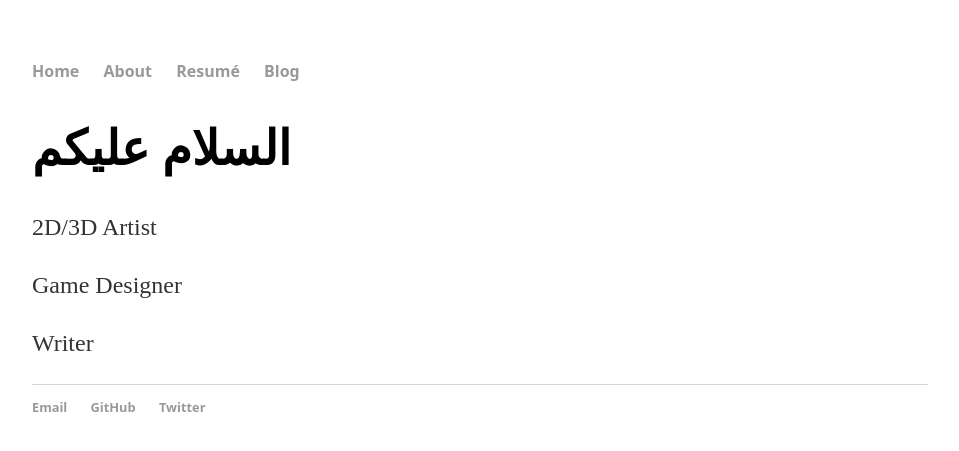
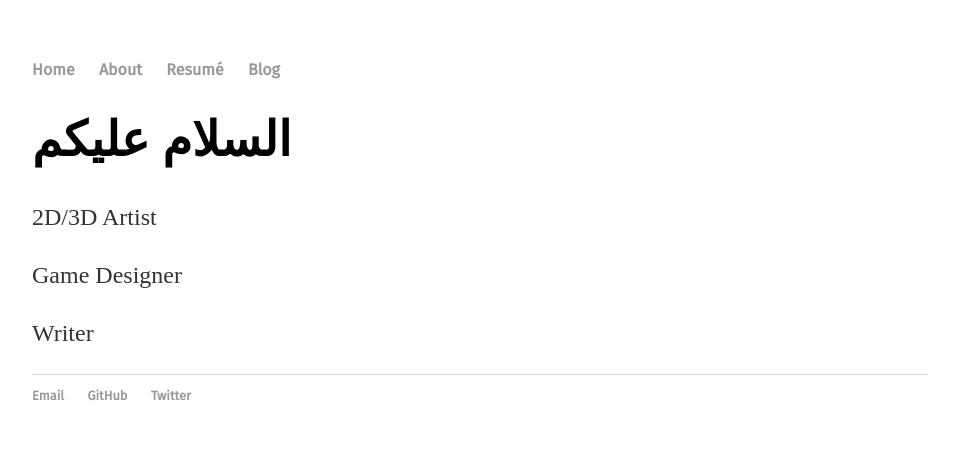
Before and after one commit to mstfacmly/mstfacmly.github.io, a Jekyll site: the page built from index.html, in a window 1280 px wide. Shown: the top 451 px of the page, without its empty margins (160-1119 px from the left). Built offline with Jekyll 4.4.1, drawn with Linux system fonts in a browser that asks for light colours; some web fonts are replaced.

Commit message:
attempting to add custom fonts

```diff
--- a/_layouts/default.html
+++ b/_layouts/default.html
@@ -4,6 +4,8 @@
 		<title>{{ page.title }}</title>
 		<!-- link to main stylesheet -->
 		<link rel="stylesheet" type="text/css" href="/css/main.css">
+		<link rel="stylesheet" href="https://github.com/bBoxType/FiraGO/blob/master/Fonts/FiraGO_WEB_1001/Roman/FiraGO-Regular.woff">
+		<link rel="stylesheet" href="https://fonts.googleapis.com/css?family=Fira+Sans|Noto+Sans">
 	</head>
 	<body>
 		<nav>
```
